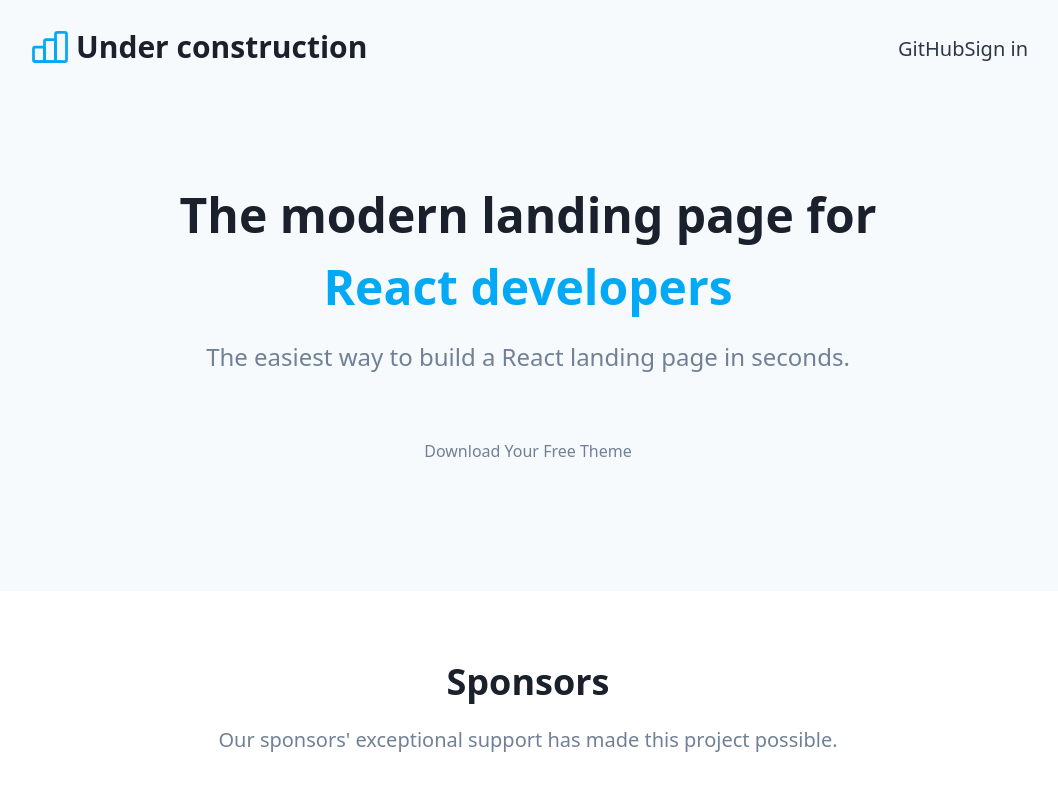
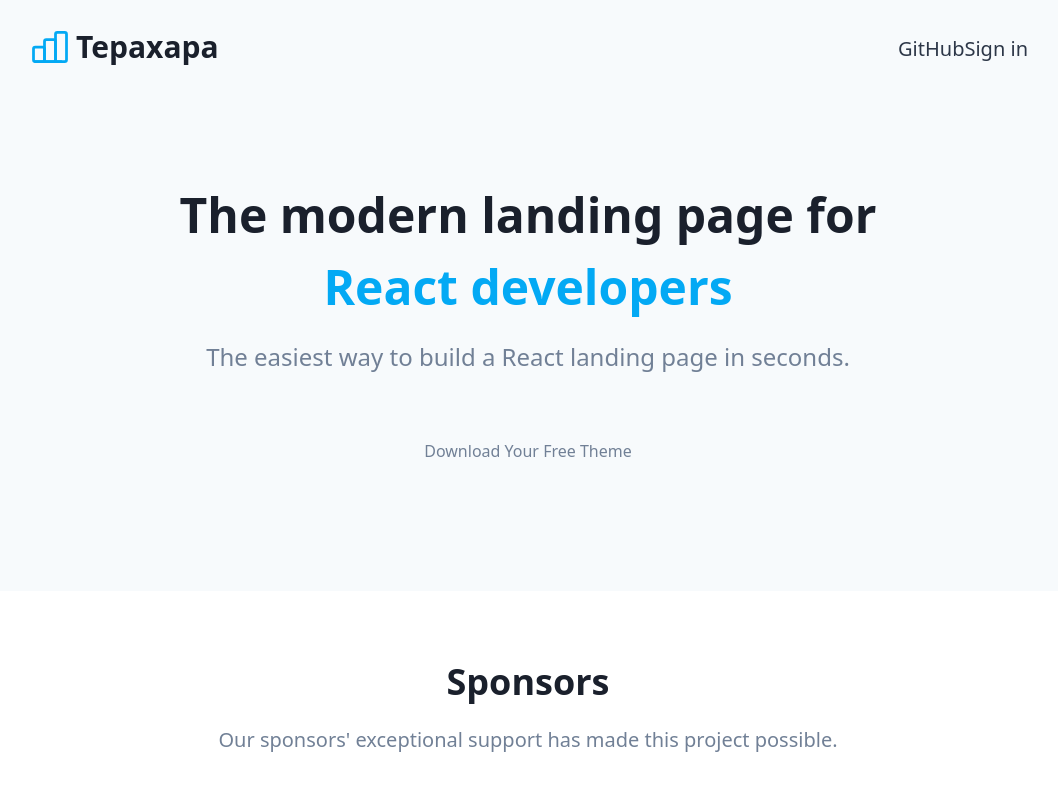
Before and after one commit to F10S4NT/react-landing, a Next.js app: page / in a window 1280 px wide. Shown: the top 800 px of the page, without its empty margins (112-1170 px from the left). Built offline with nearby package versions, Linux system fonts and the light colour scheme.

Commit message:
se modifico el footer por datos

```diff
--- a/src/footer/FooterCopyright.tsx
+++ b/src/footer/FooterCopyright.tsx
@@ -2,8 +2,8 @@ import { AppConfig } from '../utils/AppConfig';
 
 const FooterCopyright = () => (
   <div className="footer-copyright">
-    © Copyright {new Date().getFullYear()} {AppConfig.title}. Made with{' '}
-    <a>Created by Gustavo Flores</a>.
+    © Copyright {new Date().getFullYear()} {AppConfig.title}. Made with love ❤️ by{' '}
+    <a href='https://www.facebook.com/Tepaxapa'>Gustavo Flores</a>.
     {/*
      * PLEASE READ THIS SECTION
      * I'm an indie maker with limited resources and funds, I'll really appreciate if you could have a link to my website.
--- a/src/utils/AppConfig.ts
+++ b/src/utils/AppConfig.ts
@@ -1,5 +1,5 @@
 export const AppConfig = {
-  site_name: 'Under construction',
+  site_name: 'Tepaxapa',
   title: 'Tepaxapa',
   description: 'Starter code for your Nextjs Boilerplate with Tailwind CSS, this blog is under construction page only',
   locale: 'en',
```
